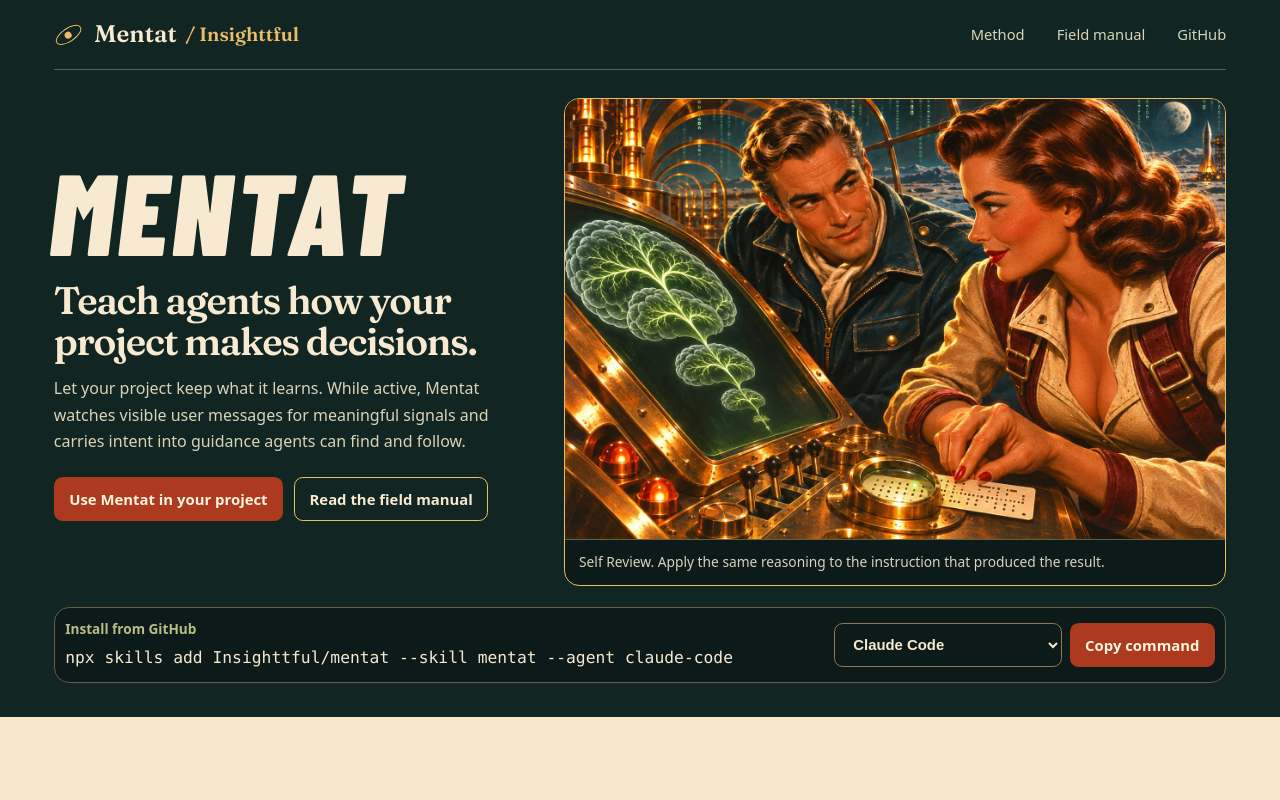
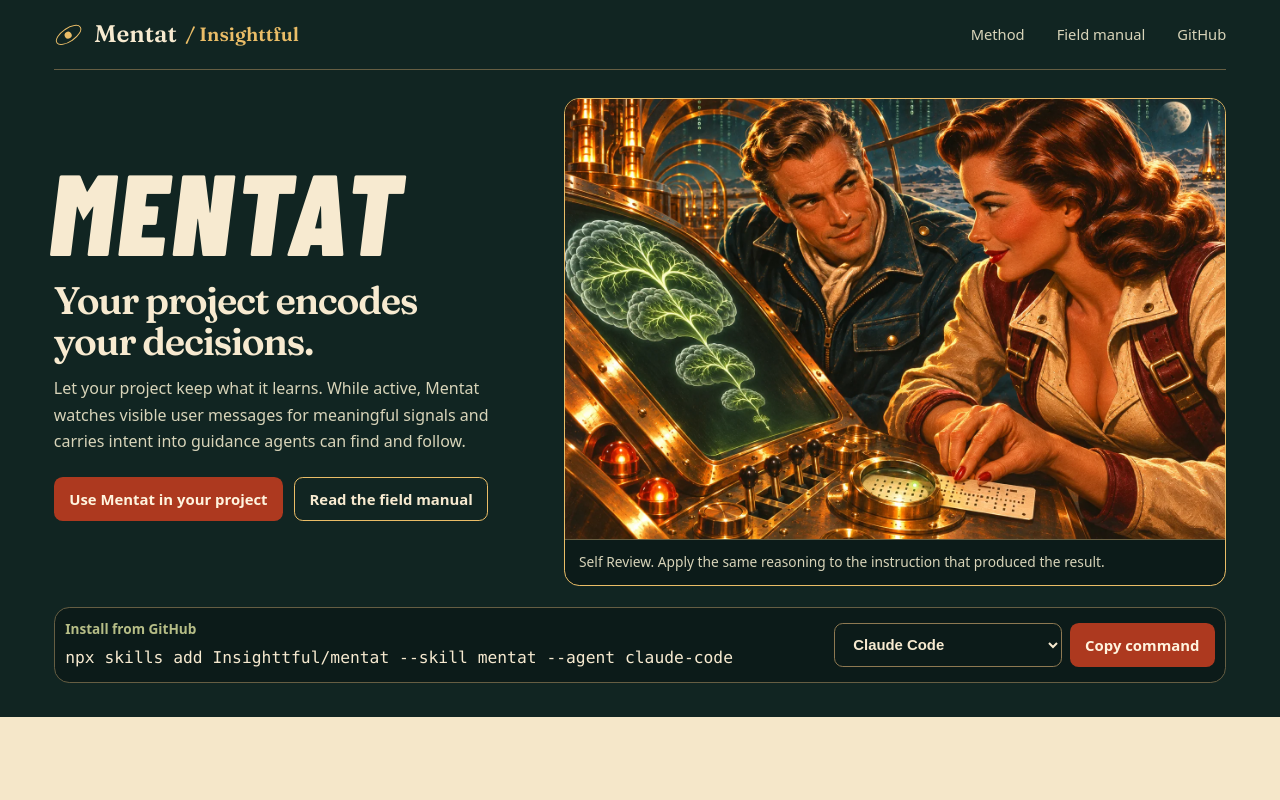
Before and after one commit to Insighttful/mentat, a plain HTML site: page docs/index.html in a window 1280 px wide. Shown: the top 800 px of the page. Drawn offline with Linux system fonts and the light colour scheme.

Commit message:
Update the Mentat hero line

```diff
--- a/docs/index.html
+++ b/docs/index.html
@@ -39,7 +39,7 @@
         <div class="hero">
           <div class="hero-text">
             <h1 id="title">Mentat</h1>
-            <p class="hero-lead">Teach agents how your project makes decisions.</p>
+            <p class="hero-lead">Your project encodes your decisions.</p>
             <p class="hero-summary">Let your project keep what it learns. While active, Mentat watches visible user messages for meaningful signals and carries intent into guidance agents can find and follow.</p>
             <div class="hero-actions">
               <a class="button primary" href="#install">Use Mentat in your project</a>
```
